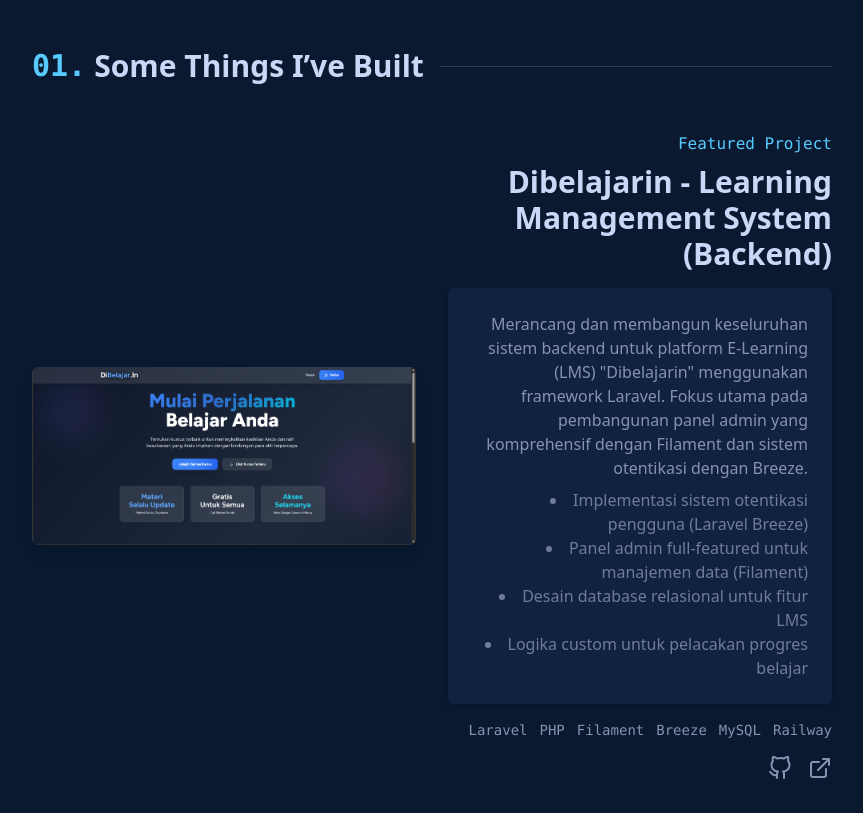
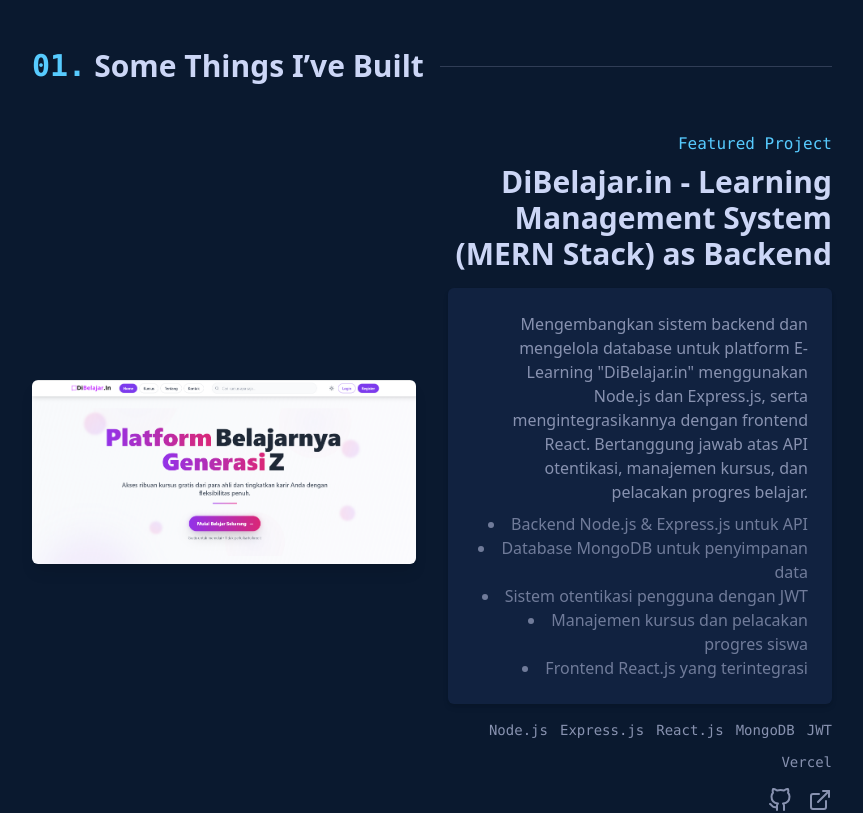
Before and after one commit to fredyyfajarr/isaachuu, a Next.js app: page / in a window 1280 px wide. Shown: the part 1500-2313 px from the top of the page, without its empty margins (208-1071 px from the left). Built offline with nearby package versions, Linux system fonts and the light colour scheme.

Commit message:
update projects

```diff
--- a/src/components/Projects.tsx
+++ b/src/components/Projects.tsx
@@ -5,8 +5,30 @@
 
 // Definisikan data proyek Anda di sini
 const projectData = [
+  // #####################################################################
+  // ## PROYEK LMS (NODE.JS) BARU DITAMBAHKAN DI SINI ##
+  // #####################################################################
   {
-    title: 'Dibelajarin - Learning Management System (Backend)',
+    title: 'DiBelajar.in - Learning Management System (MERN Stack) as Backend',
+    description:
+      'Mengembangkan sistem backend dan mengelola database untuk platform E-Learning "DiBelajar.in" menggunakan Node.js dan Express.js, serta mengintegrasikannya dengan frontend React. Bertanggung jawab atas API otentikasi, manajemen kursus, dan pelacakan progres belajar.',
+    features: [
+      'Backend Node.js & Express.js untuk API',
+      'Database MongoDB untuk penyimpanan data',
+      'Sistem otentikasi pengguna dengan JWT',
+      'Manajemen kursus dan pelacakan progres siswa',
+      'Frontend React.js yang terintegrasi', // Menunjukkan koneksi ke frontend
+    ],
+    tags: ['Node.js', 'Express.js', 'React.js', 'MongoDB', 'JWT', 'Vercel'],
+    liveUrl: 'https://di-belajar-in.vercel.app/',
+    repoUrl: 'https://github.com/fredyyfajarr/DiBelajar.in-NodeJs-Backend', // Link ke backend
+    // Anda bisa tambahkan link ke frontend repo di sini juga atau di deskripsi jika mau
+    // secondaryRepoUrl: 'https://github.com/fredyyfajarr/DiBelajar.in-NodeJs-Frontend',
+    imageUrl: '/images/dibelajarin-mern-preview.png',
+  },
+  // #####################################################################
+  {
+    title: 'Dibelajarin - Learning Management System (Laravel Backend)',
     description:
       'Merancang dan membangun keseluruhan sistem backend untuk platform E-Learning (LMS) "Dibelajarin" menggunakan framework Laravel. Fokus utama pada pembangunan panel admin yang komprehensif dengan Filament dan sistem otentikasi dengan Breeze.',
     features: [
@@ -17,7 +39,7 @@
     ],
     tags: ['Laravel', 'PHP', 'Filament', 'Breeze', 'MySQL', 'Railway'],
     liveUrl: 'https://dibelajarin.up.railway.app/',
-    repoUrl: 'https://github.com/fredyyfajarr/dibelajarin_2.0', // URL diperbarui
+    repoUrl: 'https://github.com/fredyyfajarr/dibelajarin_2.0',
     imageUrl: '/images/dibelajarin-preview.png',
   },
   {
@@ -32,7 +54,7 @@
     ],
     tags: ['Laravel', 'PHP', 'MySQL', 'Bootstrap', 'Midtrans API'],
     liveUrl: 'https://sacket-x0j8k.sevalla.app/',
-    repoUrl: 'https://github.com/fredyyfajarr/sacket', // URL diperbarui
+    repoUrl: 'https://github.com/fredyyfajarr/sacket',
     imageUrl: '/images/sacket-preview.png',
   },
   {
@@ -45,9 +67,9 @@
       'API untuk operasi CRUD pada produk dari dashboard admin',
       'Manajemen database produk dan pengguna',
     ],
-    tags: ['Node.js', 'Express.js', 'MongoDB', 'JWT'], // Tags diperbarui (frontend dihapus)
+    tags: ['Node.js', 'Express.js', 'MongoDB', 'JWT'],
     liveUrl: 'https://frevan.vercel.app/',
-    repoUrl: 'https://github.com/fredyyfajarr/be-ecommerce-isaac', // URL diperbarui
+    repoUrl: 'https://github.com/fredyyfajarr/be-ecommerce-isaac',
     imageUrl: '/images/frevan-shop-preview.png',
   },
 ];
```
Also changed, not shown: public/images/dibelajarin-mern-preview.png (added).
